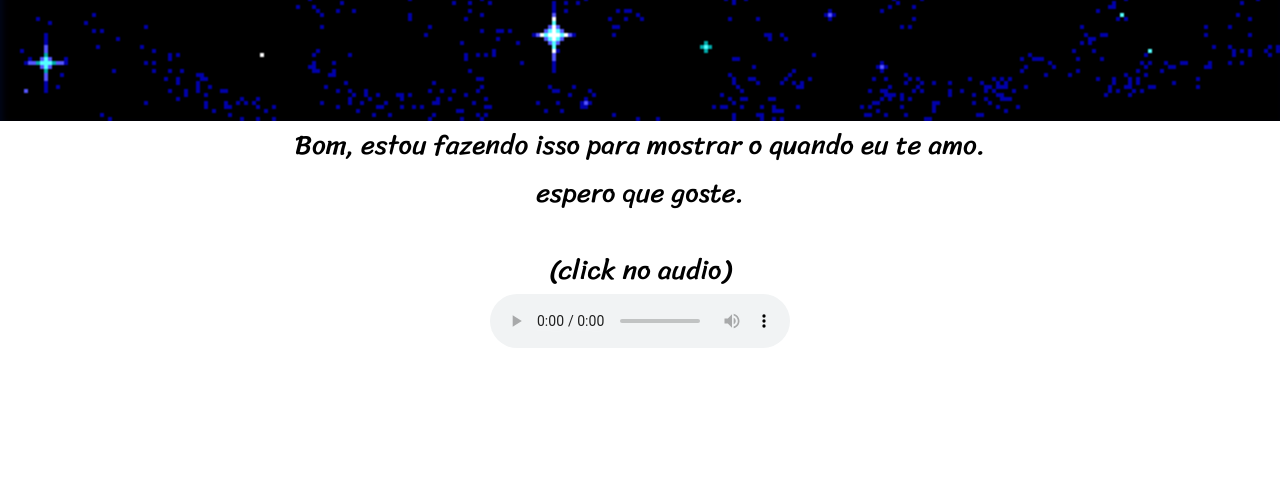
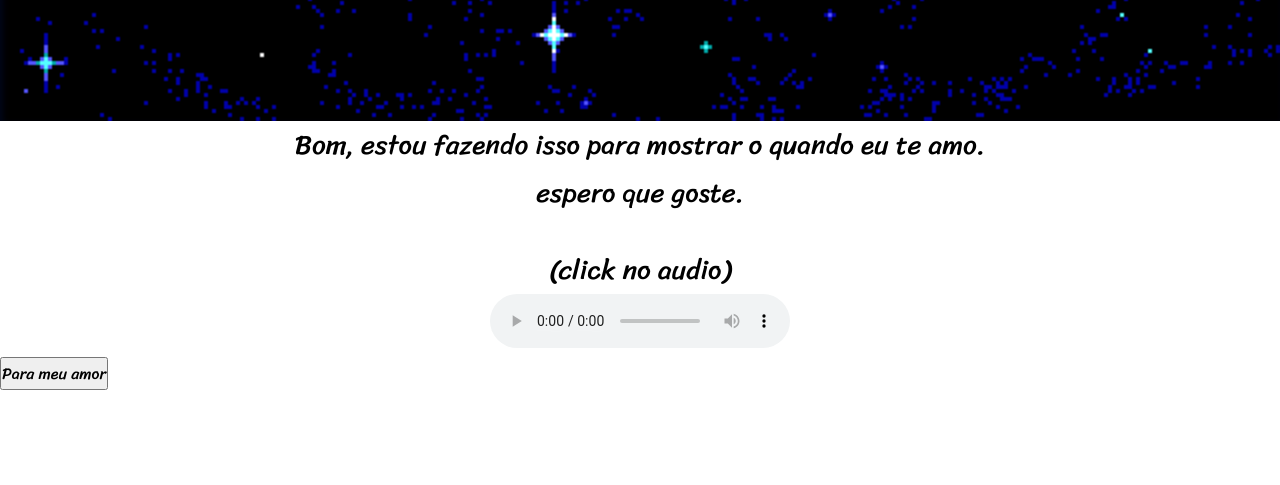
Before and after one commit to Davids0n2/Projeto-DJ, a plain HTML site: page index.html in a window 1280 px wide. Shown: the part 179-664 px from the top of the page. Drawn offline with Linux system fonts and the light colour scheme.

Commit message:
Update index.html

```diff
--- a/index.html
+++ b/index.html
@@ -24,6 +24,9 @@
                     <audio class="audio" controls src="audio/magic.mp3"></audio>
                 </div>
             </div>
+
+             <div class="para-ela"> <a href="amor.html"><button>Para meu amor</button></a></div>
+
 
             <div class="amo"></div>
 
```
